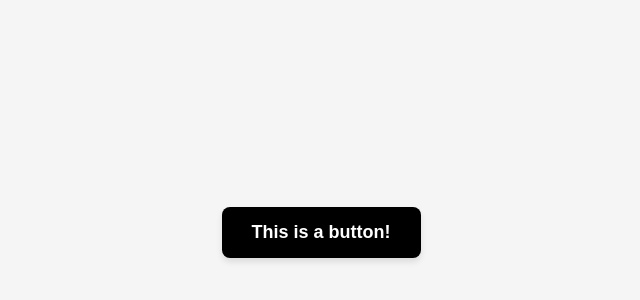
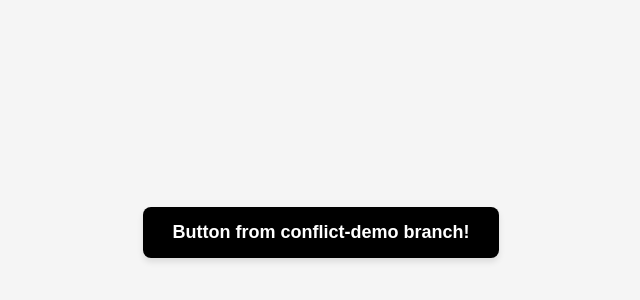
Before and after one commit to StephanieLFeinberg/Design-team-branching-learning, a plain HTML site: page index.html in a window 1280 px wide. Shown: the part 168-468 px from the top of the page, without its empty margins (319-959 px from the left). Drawn offline with Linux system fonts and the light colour scheme.

Commit message:
Change button text on conflict-demo branch

```diff
--- a/index.html
+++ b/index.html
@@ -8,7 +8,7 @@
 </head>
 <body>
     <div class="container">
-        <button class="main-button">This is a button!</button>
+        <button class="main-button">Button from conflict-demo branch!</button>
     </div>
     <script src="data.json" type="application/json"></script>
 </body>
```
